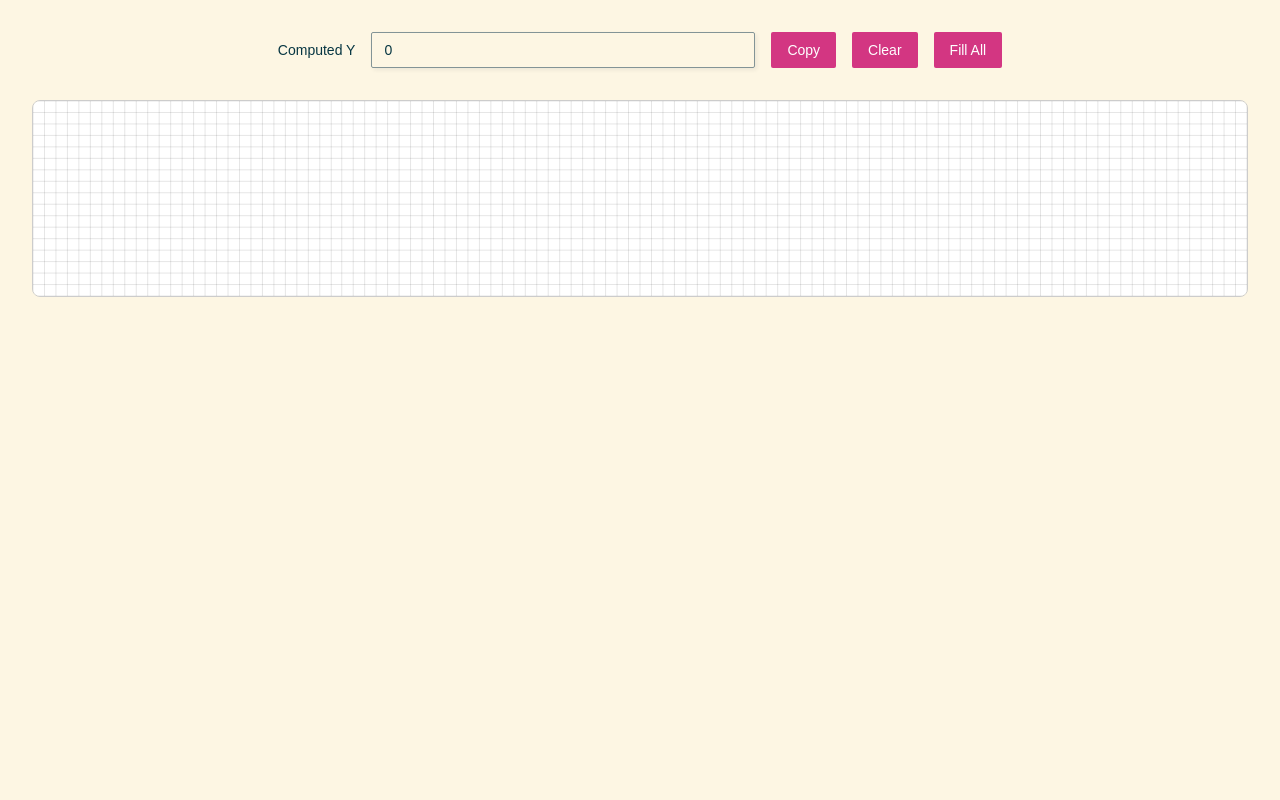
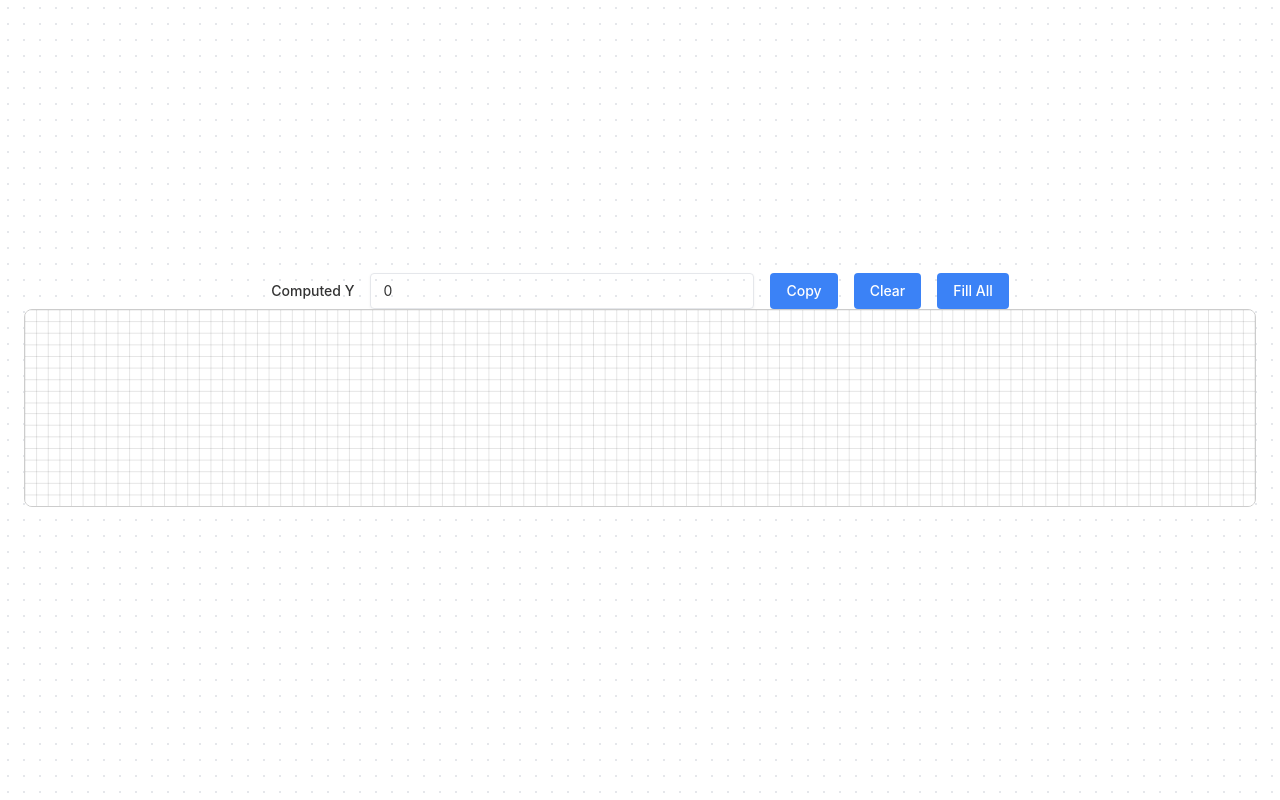
Before and after one commit to KDesp73/tupperaki, a Next.js app: page /draw in a window 1280 px wide. Built offline with nearby package versions, Linux system fonts and the light colour scheme.

Commit message:
feat: better layout and theme

```diff
--- a/src/app/globals.css
+++ b/src/app/globals.css
@@ -6,8 +6,8 @@
 @theme inline {
   --color-background: var(--background);
   --color-foreground: var(--foreground);
-  --font-sans: Outfit, sans-serif;
-  --font-mono: Space Mono, monospace;
+  --font-sans: Inter, sans-serif;
+  --font-mono: JetBrains Mono, monospace;
   --color-sidebar-ring: var(--sidebar-ring);
   --color-sidebar-border: var(--sidebar-border);
   --color-sidebar-accent-foreground: var(--sidebar-accent-foreground);
@@ -44,8 +44,8 @@
   --radius-2xl: calc(var(--radius) + 8px);
   --radius-3xl: calc(var(--radius) + 12px);
   --radius-4xl: calc(var(--radius) + 16px);
-  --font-serif: ui-serif, Georgia, Cambria, "Times New Roman", Times, serif;
-  --radius: 0.25rem;
+  --font-serif: Source Serif 4, serif;
+  --radius: 0.375rem;
   --tracking-tighter: calc(var(--tracking-normal) - 0.05em);
   --tracking-tight: calc(var(--tracking-normal) - 0.025em);
   --tracking-wide: calc(var(--tracking-normal) + 0.025em);
@@ -72,114 +72,114 @@
 }
 
 :root {
-  --radius: 0.25rem;
-  --background: oklch(0.9735 0.0261 90.0953);
-  --foreground: oklch(0.3092 0.0518 219.6516);
-  --card: oklch(0.9306 0.0260 92.4020);
-  --card-foreground: oklch(0.3092 0.0518 219.6516);
-  --popover: oklch(0.9306 0.0260 92.4020);
-  --popover-foreground: oklch(0.3092 0.0518 219.6516);
-  --primary: oklch(0.5924 0.2025 355.8943);
+  --radius: 0.375rem;
+  --background: oklch(1.0000 0 0);
+  --foreground: oklch(0.3211 0 0);
+  --card: oklch(1.0000 0 0);
+  --card-foreground: oklch(0.3211 0 0);
+  --popover: oklch(1.0000 0 0);
+  --popover-foreground: oklch(0.3211 0 0);
+  --primary: oklch(0.6231 0.1880 259.8145);
   --primary-foreground: oklch(1.0000 0 0);
-  --secondary: oklch(0.6437 0.1019 187.3840);
-  --secondary-foreground: oklch(1.0000 0 0);
-  --muted: oklch(0.6979 0.0159 196.7940);
-  --muted-foreground: oklch(0.3092 0.0518 219.6516);
-  --accent: oklch(0.5808 0.1732 39.5003);
-  --accent-foreground: oklch(1.0000 0 0);
-  --destructive: oklch(0.5863 0.2064 27.1172);
-  --border: oklch(0.6537 0.0197 205.2618);
-  --input: oklch(0.6537 0.0197 205.2618);
-  --ring: oklch(0.5924 0.2025 355.8943);
-  --chart-1: oklch(0.6149 0.1394 244.9273);
-  --chart-2: oklch(0.6437 0.1019 187.3840);
-  --chart-3: oklch(0.5924 0.2025 355.8943);
-  --chart-4: oklch(0.5808 0.1732 39.5003);
-  --chart-5: oklch(0.5863 0.2064 27.1172);
-  --sidebar: oklch(0.9735 0.0261 90.0953);
-  --sidebar-foreground: oklch(0.3092 0.0518 219.6516);
-  --sidebar-primary: oklch(0.5924 0.2025 355.8943);
+  --secondary: oklch(0.9670 0.0029 264.5419);
+  --secondary-foreground: oklch(0.4461 0.0263 256.8018);
+  --muted: oklch(0.9846 0.0017 247.8389);
+  --muted-foreground: oklch(0.5510 0.0234 264.3637);
+  --accent: oklch(0.9514 0.0250 236.8242);
+  --accent-foreground: oklch(0.3791 0.1378 265.5222);
+  --destructive: oklch(0.6368 0.2078 25.3313);
+  --border: oklch(0.9276 0.0058 264.5313);
+  --input: oklch(0.9276 0.0058 264.5313);
+  --ring: oklch(0.6231 0.1880 259.8145);
+  --chart-1: oklch(0.6231 0.1880 259.8145);
+  --chart-2: oklch(0.5461 0.2152 262.8809);
+  --chart-3: oklch(0.4882 0.2172 264.3763);
+  --chart-4: oklch(0.4244 0.1809 265.6377);
+  --chart-5: oklch(0.3791 0.1378 265.5222);
+  --sidebar: oklch(0.9846 0.0017 247.8389);
+  --sidebar-foreground: oklch(0.3211 0 0);
+  --sidebar-primary: oklch(0.6231 0.1880 259.8145);
   --sidebar-primary-foreground: oklch(1.0000 0 0);
-  --sidebar-accent: oklch(0.6437 0.1019 187.3840);
-  --sidebar-accent-foreground: oklch(1.0000 0 0);
-  --sidebar-border: oklch(0.6537 0.0197 205.2618);
-  --sidebar-ring: oklch(0.5924 0.2025 355.8943);
+  --sidebar-accent: oklch(0.9514 0.0250 236.8242);
+  --sidebar-accent-foreground: oklch(0.3791 0.1378 265.5222);
+  --sidebar-border: oklch(0.9276 0.0058 264.5313);
+  --sidebar-ring: oklch(0.6231 0.1880 259.8145);
   --destructive-foreground: oklch(1.0000 0 0);
-  --font-sans: Outfit, sans-serif;
-  --font-serif: ui-serif, Georgia, Cambria, "Times New Roman", Times, serif;
-  --font-mono: Space Mono, monospace;
-  --shadow-color: hsl(196 83% 10%);
-  --shadow-opacity: 0.15;
-  --shadow-blur: 4px;
+  --font-sans: Inter, sans-serif;
+  --font-serif: Source Serif 4, serif;
+  --font-mono: JetBrains Mono, monospace;
+  --shadow-color: oklch(0 0 0);
+  --shadow-opacity: 0.1;
+  --shadow-blur: 3px;
   --shadow-spread: 0px;
-  --shadow-offset-x: 2px;
-  --shadow-offset-y: 2px;
+  --shadow-offset-x: 0;
+  --shadow-offset-y: 1px;
   --letter-spacing: 0em;
   --spacing: 0.25rem;
-  --shadow-2xs: 2px 2px 4px 0px hsl(196 83% 10% / 0.07);
-  --shadow-xs: 2px 2px 4px 0px hsl(196 83% 10% / 0.07);
-  --shadow-sm: 2px 2px 4px 0px hsl(196 83% 10% / 0.15), 2px 1px 2px -1px hsl(196 83% 10% / 0.15);
-  --shadow: 2px 2px 4px 0px hsl(196 83% 10% / 0.15), 2px 1px 2px -1px hsl(196 83% 10% / 0.15);
-  --shadow-md: 2px 2px 4px 0px hsl(196 83% 10% / 0.15), 2px 2px 4px -1px hsl(196 83% 10% / 0.15);
-  --shadow-lg: 2px 2px 4px 0px hsl(196 83% 10% / 0.15), 2px 4px 6px -1px hsl(196 83% 10% / 0.15);
-  --shadow-xl: 2px 2px 4px 0px hsl(196 83% 10% / 0.15), 2px 8px 10px -1px hsl(196 83% 10% / 0.15);
-  --shadow-2xl: 2px 2px 4px 0px hsl(196 83% 10% / 0.38);
+  --shadow-2xs: 0 1px 3px 0px hsl(0 0% 0% / 0.05);
+  --shadow-xs: 0 1px 3px 0px hsl(0 0% 0% / 0.05);
+  --shadow-sm: 0 1px 3px 0px hsl(0 0% 0% / 0.10), 0 1px 2px -1px hsl(0 0% 0% / 0.10);
+  --shadow: 0 1px 3px 0px hsl(0 0% 0% / 0.10), 0 1px 2px -1px hsl(0 0% 0% / 0.10);
+  --shadow-md: 0 1px 3px 0px hsl(0 0% 0% / 0.10), 0 2px 4px -1px hsl(0 0% 0% / 0.10);
+  --shadow-lg: 0 1px 3px 0px hsl(0 0% 0% / 0.10), 0 4px 6px -1px hsl(0 0% 0% / 0.10);
+  --shadow-xl: 0 1px 3px 0px hsl(0 0% 0% / 0.10), 0 8px 10px -1px hsl(0 0% 0% / 0.10);
+  --shadow-2xl: 0 1px 3px 0px hsl(0 0% 0% / 0.25);
   --tracking-normal: 0em;
 }
 
 .dark {
-  --background: oklch(0.2673 0.0486 219.8169);
-  --foreground: oklch(0.6979 0.0159 196.7940);
-  --card: oklch(0.3092 0.0518 219.6516);
-  --card-foreground: oklch(0.6979 0.0159 196.7940);
-  --popover: oklch(0.3092 0.0518 219.6516);
-  --popover-foreground: oklch(0.6979 0.0159 196.7940);
-  --primary: oklch(0.5924 0.2025 355.8943);
+  --background: oklch(0.2046 0 0);
+  --foreground: oklch(0.9219 0 0);
+  --card: oklch(0.2686 0 0);
+  --card-foreground: oklch(0.9219 0 0);
+  --popover: oklch(0.2686 0 0);
+  --popover-foreground: oklch(0.9219 0 0);
+  --primary: oklch(0.6231 0.1880 259.8145);
   --primary-foreground: oklch(1.0000 0 0);
-  --secondary: oklch(0.6437 0.1019 187.3840);
-  --secondary-foreground: oklch(1.0000 0 0);
-  --muted: oklch(0.5230 0.0283 219.1365);
-  --muted-foreground: oklch(0.6979 0.0159 196.7940);
-  --accent: oklch(0.5808 0.1732 39.5003);
-  --accent-foreground: oklch(1.0000 0 0);
-  --destructive: oklch(0.5863 0.2064 27.1172);
-  --border: oklch(0.5230 0.0283 219.1365);
-  --input: oklch(0.5230 0.0283 219.1365);
-  --ring: oklch(0.5924 0.2025 355.8943);
-  --chart-1: oklch(0.6149 0.1394 244.9273);
-  --chart-2: oklch(0.6437 0.1019 187.3840);
-  --chart-3: oklch(0.5924 0.2025 355.8943);
-  --chart-4: oklch(0.5808 0.1732 39.5003);
-  --chart-5: oklch(0.5863 0.2064 27.1172);
-  --sidebar: oklch(0.2673 0.0486 219.8169);
-  --sidebar-foreground: oklch(0.6979 0.0159 196.7940);
-  --sidebar-primary: oklch(0.5924 0.2025 355.8943);
+  --secondary: oklch(0.2686 0 0);
+  --secondary-foreground: oklch(0.9219 0 0);
+  --muted: oklch(0.2393 0 0);
+  --muted-foreground: oklch(0.7155 0 0);
+  --accent: oklch(0.3791 0.1378 265.5222);
+  --accent-foreground: oklch(0.8823 0.0571 254.1284);
+  --destructive: oklch(0.6368 0.2078 25.3313);
+  --border: oklch(0.3715 0 0);
+  --input: oklch(0.3715 0 0);
+  --ring: oklch(0.6231 0.1880 259.8145);
+  --chart-1: oklch(0.7137 0.1434 254.6240);
+  --chart-2: oklch(0.6231 0.1880 259.8145);
+  --chart-3: oklch(0.5461 0.2152 262.8809);
+  --chart-4: oklch(0.4882 0.2172 264.3763);
+  --chart-5: oklch(0.4244 0.1809 265.6377);
+  --sidebar: oklch(0.2046 0 0);
+  --sidebar-foreground: oklch(0.9219 0 0);
+  --sidebar-primary: oklch(0.6231 0.1880 259.8145);
   --sidebar-primary-foreground: oklch(1.0000 0 0);
-  --sidebar-accent: oklch(0.6437 0.1019 187.3840);
-  --sidebar-accent-foreground: oklch(1.0000 0 0);
-  --sidebar-border: oklch(0.5230 0.0283 219.1365);
-  --sidebar-ring: oklch(0.5924 0.2025 355.8943);
+  --sidebar-accent: oklch(0.3791 0.1378 265.5222);
+  --sidebar-accent-foreground: oklch(0.8823 0.0571 254.1284);
+  --sidebar-border: oklch(0.3715 0 0);
+  --sidebar-ring: oklch(0.6231 0.1880 259.8145);
   --destructive-foreground: oklch(1.0000 0 0);
-  --radius: 0.25rem;
-  --font-sans: Outfit, sans-serif;
-  --font-serif: ui-serif, Georgia, Cambria, "Times New Roman", Times, serif;
-  --font-mono: Space Mono, monospace;
-  --shadow-color: hsl(196 83% 10%);
-  --shadow-opacity: 0.15;
-  --shadow-blur: 4px;
+  --radius: 0.375rem;
+  --font-sans: Inter, sans-serif;
+  --font-serif: Source Serif 4, serif;
+  --font-mono: JetBrains Mono, monospace;
+  --shadow-color: oklch(0 0 0);
+  --shadow-opacity: 0.1;
+  --shadow-blur: 3px;
   --shadow-spread: 0px;
-  --shadow-offset-x: 2px;
-  --shadow-offset-y: 2px;
+  --shadow-offset-x: 0;
+  --shadow-offset-y: 1px;
   --letter-spacing: 0em;
   --spacing: 0.25rem;
-  --shadow-2xs: 2px 2px 4px 0px hsl(196 83% 10% / 0.07);
-  --shadow-xs: 2px 2px 4px 0px hsl(196 83% 10% / 0.07);
-  --shadow-sm: 2px 2px 4px 0px hsl(196 83% 10% / 0.15), 2px 1px 2px -1px hsl(196 83% 10% / 0.15);
-  --shadow: 2px 2px 4px 0px hsl(196 83% 10% / 0.15), 2px 1px 2px -1px hsl(196 83% 10% / 0.15);
-  --shadow-md: 2px 2px 4px 0px hsl(196 83% 10% / 0.15), 2px 2px 4px -1px hsl(196 83% 10% / 0.15);
-  --shadow-lg: 2px 2px 4px 0px hsl(196 83% 10% / 0.15), 2px 4px 6px -1px hsl(196 83% 10% / 0.15);
-  --shadow-xl: 2px 2px 4px 0px hsl(196 83% 10% / 0.15), 2px 8px 10px -1px hsl(196 83% 10% / 0.15);
-  --shadow-2xl: 2px 2px 4px 0px hsl(196 83% 10% / 0.38);
+  --shadow-2xs: 0 1px 3px 0px hsl(0 0% 0% / 0.05);
+  --shadow-xs: 0 1px 3px 0px hsl(0 0% 0% / 0.05);
+  --shadow-sm: 0 1px 3px 0px hsl(0 0% 0% / 0.10), 0 1px 2px -1px hsl(0 0% 0% / 0.10);
+  --shadow: 0 1px 3px 0px hsl(0 0% 0% / 0.10), 0 1px 2px -1px hsl(0 0% 0% / 0.10);
+  --shadow-md: 0 1px 3px 0px hsl(0 0% 0% / 0.10), 0 2px 4px -1px hsl(0 0% 0% / 0.10);
+  --shadow-lg: 0 1px 3px 0px hsl(0 0% 0% / 0.10), 0 4px 6px -1px hsl(0 0% 0% / 0.10);
+  --shadow-xl: 0 1px 3px 0px hsl(0 0% 0% / 0.10), 0 8px 10px -1px hsl(0 0% 0% / 0.10);
+  --shadow-2xl: 0 1px 3px 0px hsl(0 0% 0% / 0.25);
 }
 
 @layer base {
--- a/src/app/layout.tsx
+++ b/src/app/layout.tsx
@@ -27,7 +27,7 @@ export default function RootLayout({
       <body
         className={`${geistSans.variable} ${geistMono.variable} antialiased`}
       >
-      <div className="min-h-screen flex flex-col items-center justify-start p-8 gap-8">
+    <div className="min-h-screen bg-[radial-gradient(#e5e7eb_1px,transparent_1px)] [background-size:16px_16px] flex flex-col items-center justify-center p-6">
         {children}
       </div>
       </body>
```
Also changed, not shown: src/app/page.tsx (+48 -29 lines).
